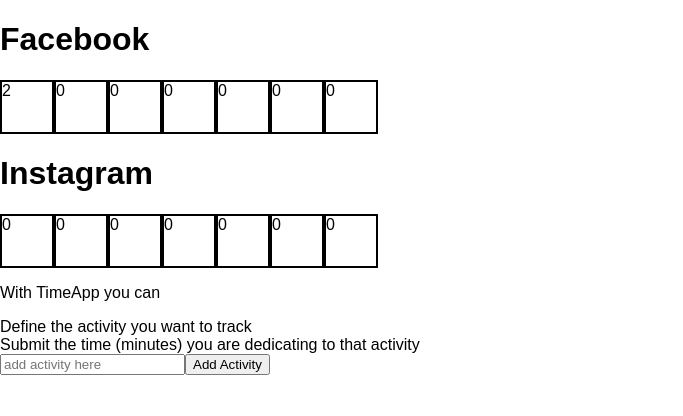
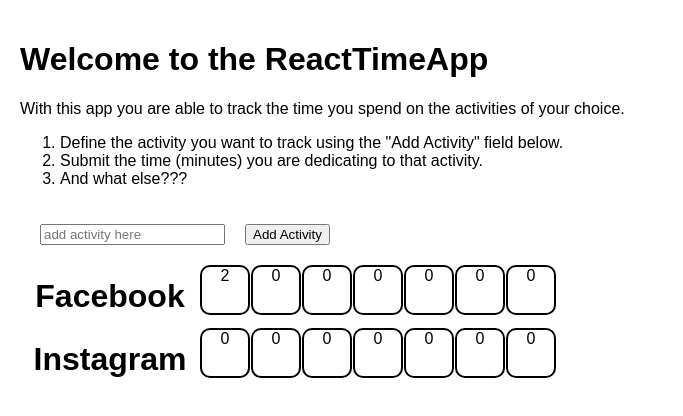
Before and after one commit to eliseofferman/sustainable-time-app, a React app in the folder code/: page / in a window 1280 px wide. Shown: the whole page, without its empty margins (0-683 px from the left). Built offline with nearby package versions, Linux system fonts and the light colour scheme.

Commit message:
Style changes

```diff
--- /dev/null
+++ b/code/src/components/activity.css
@@ -0,0 +1,7 @@
+.activity {
+  margin-bottom: 20px;
+  padding-left: 40px;
+}
+.activity-button {
+  margin-left: 20px;
+}
--- a/code/src/components/activity.js
+++ b/code/src/components/activity.js
@@ -1,4 +1,5 @@
 import React from "react"
+import "./activity.css"
 
 class Activity extends React.Component {
   state = {
@@ -21,7 +22,7 @@
 
   render() {
     return (
-      <div>
+      <div className="activity">
         <form onSubmit={this.handleOnSubmit}>
           <label>
             <input
@@ -32,7 +33,7 @@
               onChange={this.handleOnChange}
             />
           </label>
-          <button>Add Activity</button>
+          <button className="activity-button">Add Activity</button>
         </form>
       </div>
     )
--- a/code/src/components/app.js
+++ b/code/src/components/app.js
@@ -1,5 +1,6 @@
 import React from "react"
 import Activity from "./activity"
+import Header from "./header"
 import TableRow from "./tablerow"
 
 class App extends React.Component {
@@ -23,26 +24,23 @@
     })
   }
 
-
-
   render() {
     return (
       <div>
+
+        <Header />
+
+        <div className="input-activity">
+          <Activity addToActivities={this.addToCalendar}/>
+        </div>
+
         {this.state.activities.map(listActivity =>
           <TableRow activityname={listActivity.title} days={listActivity.days}/>
         )}
 
-        <p>With TimeApp you can
-        </p>
-        <div>Define the activity you want to track</div>
-        <div>Submit the time (minutes) you are dedicating to that activity</div>
-        <div>
-          <Activity addToActivities={this.addToCalendar}/>
-        </div>
       </div>
     )
   }
-
 }
 
 export default App
--- a/code/src/components/day.css
+++ b/code/src/components/day.css
@@ -1,11 +1,18 @@
 .not-active {
   border: 2px solid black;
+  border-radius: 10px;
+  margin-right: 1px;
   height: 50px;
+  text-align: center;
   width: 50px;
 }
 .active {
   background-color: blue;
   border: 2px solid black;
+  border-radius: 10px;
+  color: white;
   height: 50px;
+  margin-right: 1px;
+  text-align: center;
   width: 50px;
 }
--- /dev/null
+++ b/code/src/components/header.css
@@ -0,0 +1,3 @@
+.header {
+  padding: 20px;
+}
--- /dev/null
+++ b/code/src/components/header.js
@@ -0,0 +1,20 @@
+import React from "react"
+import "./header.css"
+
+class Header extends React.Component{
+  render() {
+    return (
+      <div className="header">
+        <h1>Welcome to the ReactTimeApp</h1>
+        <p>With this app you are able to track the time you spend on the activities of your choice.</p>
+        <ol>
+          <li>Define the activity you want to track using the "Add Activity" field below.</li>
+          <li>Submit the time (minutes) you are dedicating to that activity.</li>
+          <li>And what else???</li>
+        </ol>
+      </div>
+    )
+  }
+}
+
+export default Header
--- a/code/src/components/tablerow.css
+++ b/code/src/components/tablerow.css
@@ -1,4 +1,18 @@
+.calendar {
+  display: flex;
+  flex-flow: wrap;
+}
+.calendar h1 {
+  line-height: 20px;
+  padding-left: 20px;
+  text-align: center;
+  width: 200px;
+}
 .week {
   display: flex;
   flex-flow: wrap;
+
 }
+.week h1 {
+  padding-right: 20px;
+}
--- a/code/src/components/tablerow.js
+++ b/code/src/components/tablerow.js
@@ -6,7 +6,7 @@
 
   render() {
     return (
-      <div>
+      <div className="calendar">
         <h1>{this.props.activityname}</h1>
         <div className="week">
           {this.props.days.map( (day) =>
--- a/code/src/index.css
+++ b/code/src/index.css
@@ -1,3 +1,7 @@
+* {
+  box-sizing: border-box;
+}
+
 body {
   margin: 0;
   padding: 0;
```
